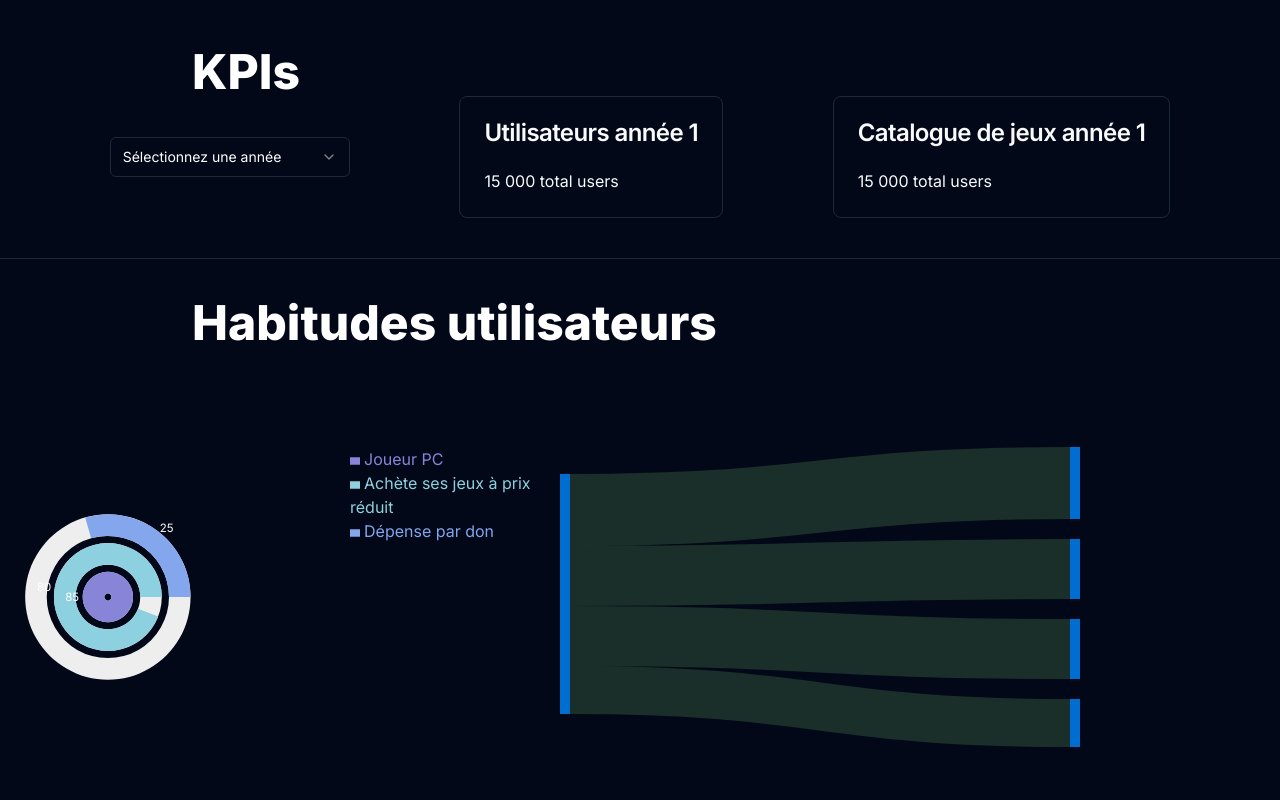
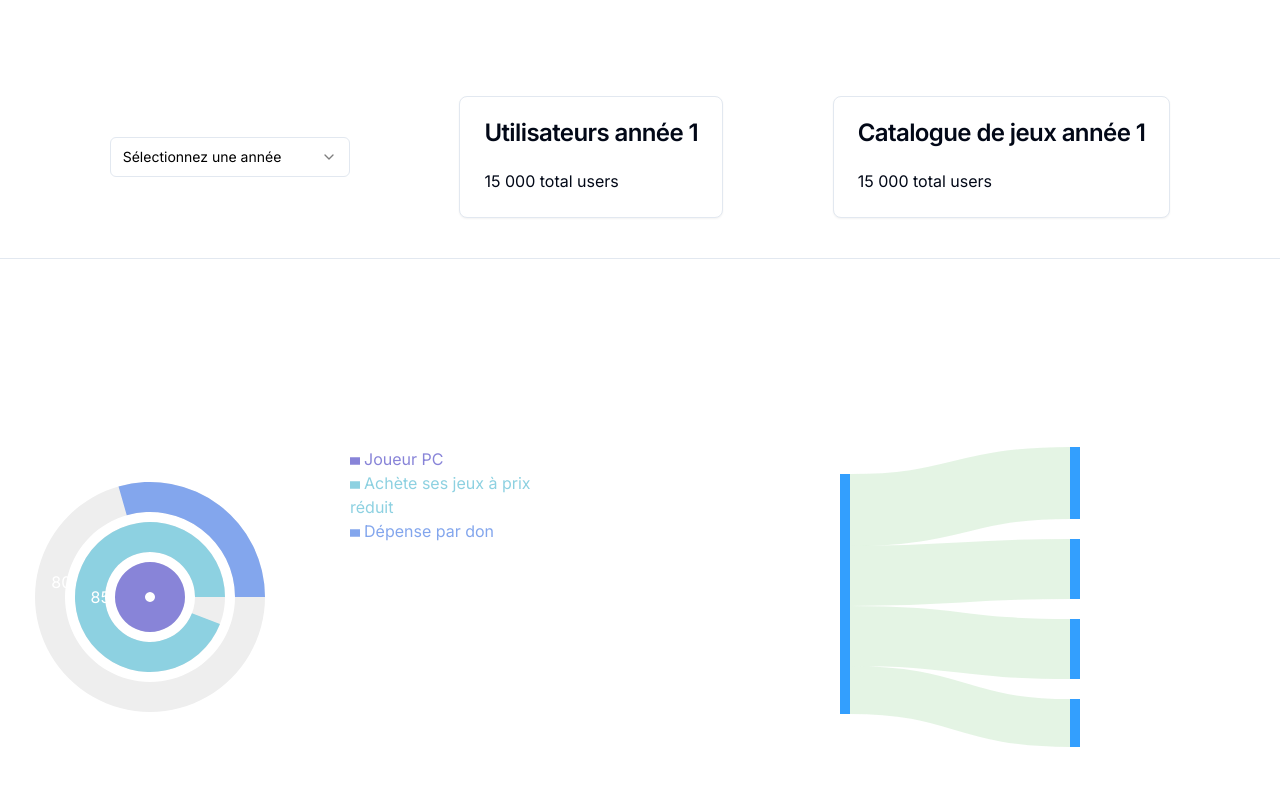
Before and after one commit to CaroAstruz/financial-dashboard, a Next.js app: page /financial in a window 1280 px wide. Shown: the top 800 px of the page. Built offline with nearby package versions, Linux system fonts and the light colour scheme.

Commit message:
Tweaked front

```diff
--- a/src/app/components/BuyingHabits.tsx
+++ b/src/app/components/BuyingHabits.tsx
@@ -45,7 +45,7 @@ const data0 = {
 };
 const BuyingHabits = () => {
   return (
-    <>
+    <div style={{ width: '50%' }} className="flex-child">
       <ResponsiveContainer height={500}>
         <Sankey
           width={960}
@@ -63,7 +63,7 @@ const BuyingHabits = () => {
           <Tooltip />
         </Sankey>
       </ResponsiveContainer>
-    </>
+    </div>
   );
 };
 
--- a/src/app/components/SalesComparison.tsx
+++ b/src/app/components/SalesComparison.tsx
@@ -1,6 +1,7 @@
 "use client"
 import { LineChart, Line, XAxis, YAxis, CartesianGrid, Tooltip, Legend, ResponsiveContainer, Brush } from 'recharts';
 import React from 'react';
+import { Weight } from 'lucide-react';
 
 const SalesComparison = (selectedDataRange: any) => {
   const [opacity, setOpacity] = React.useState({
@@ -25,7 +26,8 @@ const SalesComparison = (selectedDataRange: any) => {
   console.log(selectedDataRange.data)
 
   return (
-    <div style={{width: '100%'}}className="flex-parent">
+
+    <div style={{ width: '100%' }} className="flex-parent">
       <ResponsiveContainer height={300} className="flex-child">
         <LineChart
           width={500}
@@ -42,9 +44,9 @@ const SalesComparison = (selectedDataRange: any) => {
           <CartesianGrid strokeDasharray="3 3" />
           <XAxis dataKey="name" />
           <YAxis />
-          <Tooltip />
           <Legend onMouseEnter={handleMouseEnter} onMouseLeave={handleMouseLeave} />
           <Line type="monotone" name="Revenus sans marché de l'occasion" dataKey="rnn" strokeOpacity={opacity.rnn} stroke="#82ca9d" />
+          <Tooltip labelStyle={{ color: "black", 'font-weight': "bold" }} />
         </LineChart>
       </ResponsiveContainer>
       <ResponsiveContainer height={300} className="flex-child" >
@@ -63,14 +65,15 @@ const SalesComparison = (selectedDataRange: any) => {
           <CartesianGrid strokeDasharray="3 3" />
           <XAxis dataKey="name" />
           <YAxis />
-          <Tooltip />
+          <Tooltip labelStyle={{ color: "black", 'font-weight': "bold" }} />
           <Legend onMouseEnter={handleMouseEnter} onMouseLeave={handleMouseLeave} />
           <Line type="monotone" name='Revenus neuf' dataKey="rn" strokeOpacity={opacity.rn} stroke="#FFBD99" activeDot={{ r: 8 }} />
           <Line type="monotone" name="Revenus d'occasion" dataKey="ro" strokeOpacity={opacity.ro} stroke="#D566AF" />
           <Line type="monotone" name="Revenus WNG" dataKey="rw" strokeOpacity={opacity.rw} stroke="#FF5900" />
         </LineChart>
       </ResponsiveContainer>
-  </div>
+    </div>
+
   );
 };
 
--- a/src/app/components/SpendingMotivations.tsx
+++ b/src/app/components/SpendingMotivations.tsx
@@ -31,6 +31,7 @@ const style = {
 
 const SpendingMotivations = () => {
   return (
+    <div style={{width:'50%'}} className="flex-child">
     <RadialBarChart
       width={500}
       height={300}
@@ -55,7 +56,9 @@ const SpendingMotivations = () => {
         verticalAlign="middle"
         wrapperStyle={style}
       />
+
     </RadialBarChart>
+    </div>
   );
 }
 
--- a/src/app/financial/page.tsx
+++ b/src/app/financial/page.tsx
@@ -552,7 +552,7 @@ const Page = () => {
       <p className="font-extrabold text-5xl ml-48">KPIs</p>
         <div className="flex flex-row justify-evenly items-center">
           <Select onValueChange={setYearString}>
-            <SelectTrigger className="w-[240px]">
+            <SelectTrigger className="w-[240px] text-black">
               <SelectValue placeholder="Sélectionnez une année" />
             </SelectTrigger>
             <SelectContent>
@@ -585,8 +585,8 @@ const Page = () => {
         <Separator className="my-10" />
 
         <p className="font-extrabold text-5xl ml-48">Habitudes utilisateurs</p>
-        <div className="flex flex-row h-auto items-center">
-          <SpendingMotivations />
+        <div className="flex flex-row h-auto items-center justify-evenly flex-parent">
+          <SpendingMotivations/>
           <BuyingHabits />
         </div>
         <Separator className="my-10" />
--- a/src/app/layout.tsx
+++ b/src/app/layout.tsx
@@ -16,7 +16,7 @@ export default function RootLayout({
 }>) {
   return (
     <html lang="en">
-      <body className={`${inter.className} dark bg-[#020817]`}>{children}</body>
+      <body className={`${inter.className} bg-white`}>{children}</body>
     </html>
   );
 }
```
Lines whose indentation alone changed are shown as unchanged.
